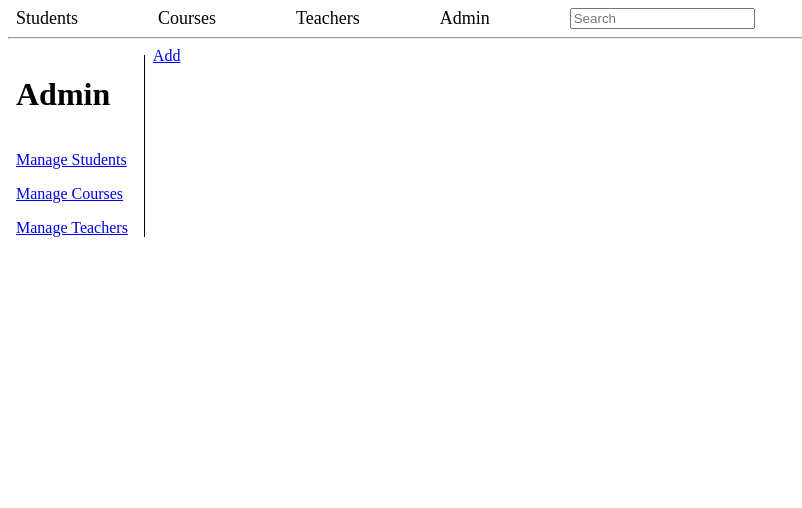
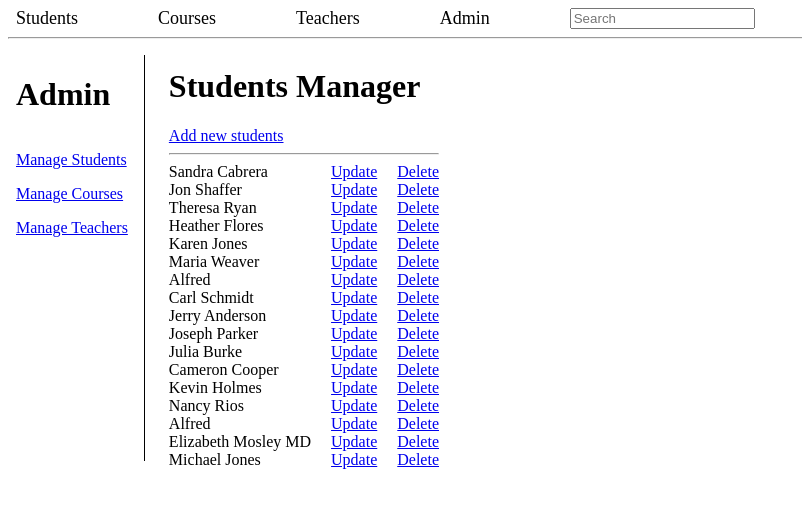
Before and after one commit to 7732-fs/students-django-tal, a Django app: page /students/admin in a window 1280 px wide. Shown: the top 508 px of the page, without its empty margins (0-802 px from the left). Run offline with Django 4.2, Linux system fonts and the light colour scheme; a user stored in the database is signed in; data comes from the database, SQL or seed files in the repository.

Commit message:
some css

```diff
--- a/students2/static/style.css
+++ b/students2/static/style.css
@@ -63,3 +63,7 @@
 .delete {
     grid-column: 2;
 }
+
+.admin{
+    padding-left: 1em;
+}
--- a/students2/templates/admin.html
+++ b/students2/templates/admin.html
@@ -3,7 +3,9 @@
 <div style="display: flex">
      {% include 'navbar-admin.html' %}
      <div class="admin">
-          <a href="/{{obj_name}}/add">Add</a>
+          <h1>{{obj_name.capitalize}} Manager</h1>
+          <a href="/{{obj_name}}/add">Add new {{obj_name}}</a>
+          <hr>
           {% for obj in objects %}
           <div class="update">
                <div>{{ obj.name }}</div><a href="/{{obj_name}}/update/{{obj.id}}">Update</a><a href="/{{obj_name}}/delete/{{obj.id}}">Delete</a>
--- a/students2/views.py
+++ b/students2/views.py
@@ -38,14 +38,8 @@ def show_users(request):
 
 @login_required
 @permission_required('students2.students_admin')
-def admin(request, obj=""):
-    if obj == "students":
-        return render(request, "admin.html", {"objects": Student.objects.all(), "obj_name": obj})
-    if obj == "courses":
-        return render(request, "admin.html", {"objects": Course.objects.all(), "obj_name": obj})
-    if obj == "teachers":
-        return render(request, "admin.html", {"objects": Teacher.objects.all(), "obj_name": obj})
-    return render(request, "admin.html", {"objects": obj})
+def admin(request, obj="students"):
+    return render(request, "admin.html", {"objects": apps.get_model(model_name=obj[:-1].capitalize(), app_label="students2").objects.all(), "obj_name": obj})
 
 
 def register(request):
@@ -65,10 +59,7 @@ def update(request, obj, oid):
 @login_required
 @permission_required('students2.students_admin')
 def delete(request, obj, oid):
-    if obj == "students":
-        Student.objects.get(pk=oid).delete()
-    if obj == "courses":
-        Course.objects.get(pk=oid).delete()
+    apps.get_model(model_name=obj[:-1].capitalize(), app_label="students2").objects.get(pk=oid).delete()
     return redirect(f"/students/admin/{obj}")
 
 
```
